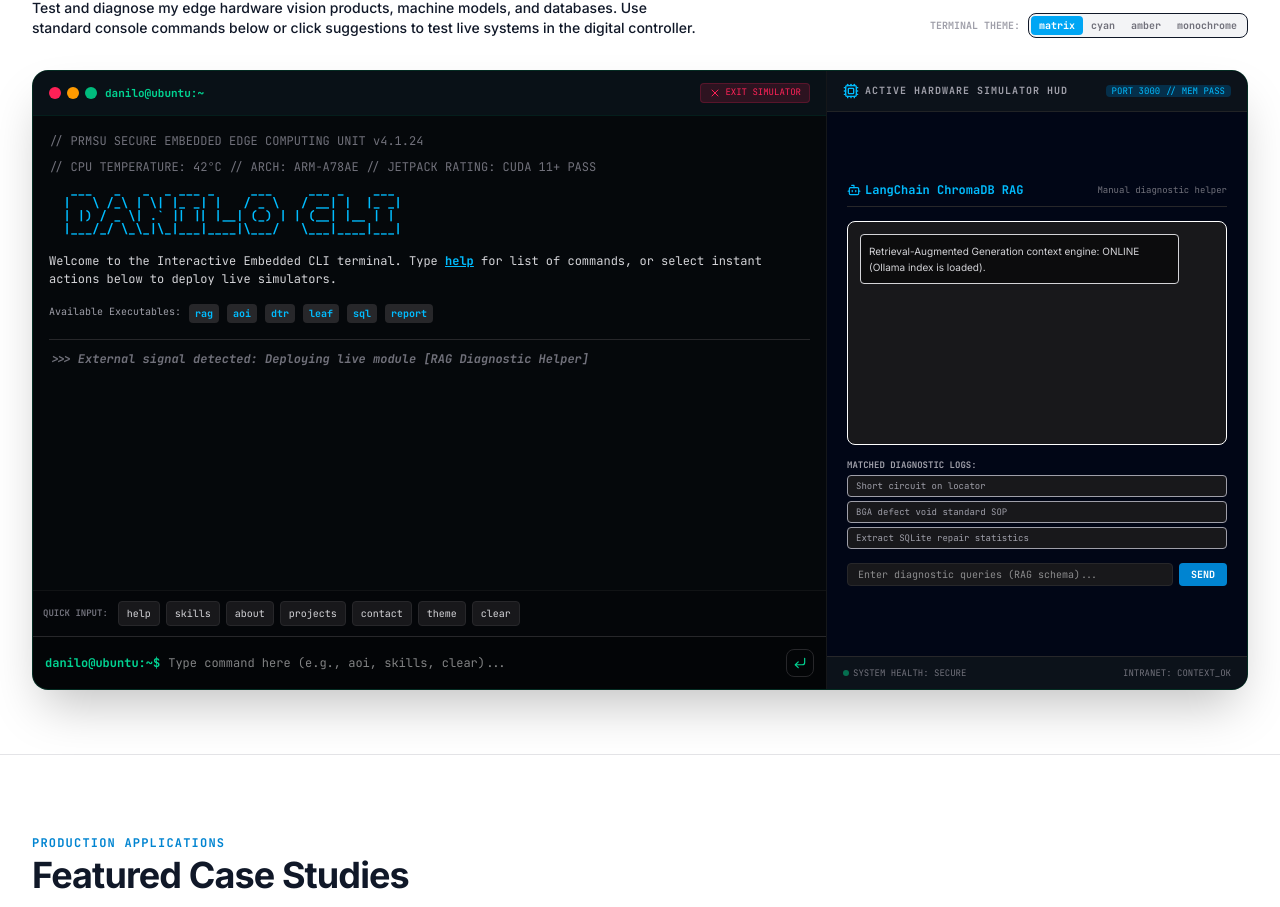
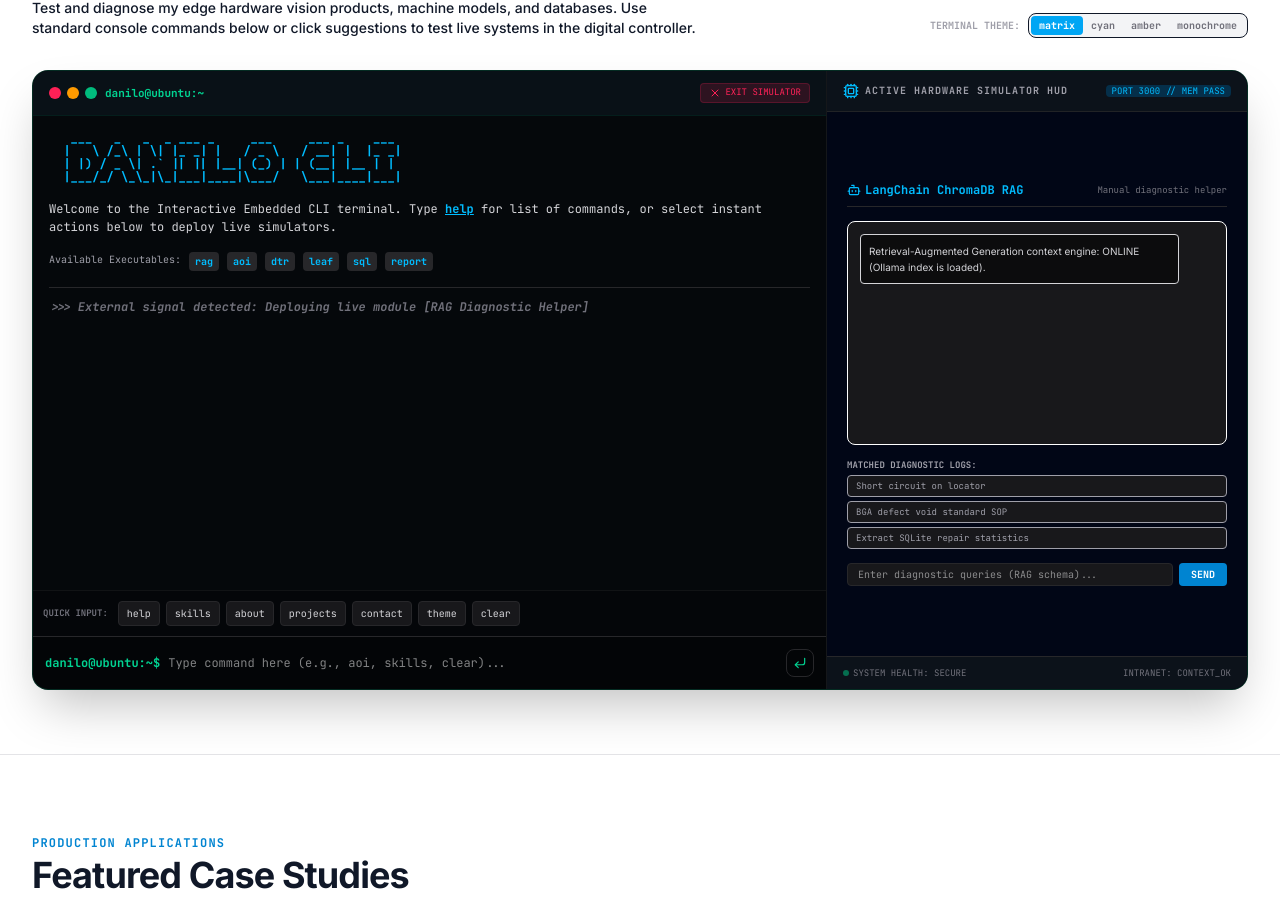
Before and after one commit to Nasamid/portfolio, a React (Vite) app: page / in a window 1280 px wide. Shown: the part 1576-2483 px from the top of the page. Built offline with nearby package versions, Linux system fonts and the light colour scheme.

Commit message:
fixed cli skills indentation

```diff
--- a/src/components/InteractiveWorkbench.tsx
+++ b/src/components/InteractiveWorkbench.tsx
@@ -285,8 +285,6 @@ export default function InteractiveWorkbench({ selectedProject, onSelectProject
         type: "banner",
         text: (
           <div className="space-y-2 border-b border-zinc-800 pb-4 mb-2 font-mono text-[11px] md:text-xs leading-normal">
-            <p className="text-zinc-500">// PRMSU SECURE EMBEDDED EDGE COMPUTING UNIT v4.1.24</p>
-            <p className="text-zinc-500">// CPU TEMPERATURE: 42°C // ARCH: ARM-A78AE // JETPACK RATING: CUDA 11+ PASS</p>
             <pre className="text-sky-504 leading-[1.1] text-sky-400 font-bold overflow-x-auto no-scrollbar max-w-full">
               {`   ___   _   _  _ ___ _     ___     ___ _    ___
   |   \\ /_\\ | \\| |_ _| |   / _ \\   / __| |  |_ _|
```
Lines whose indentation alone changed are shown as unchanged.
